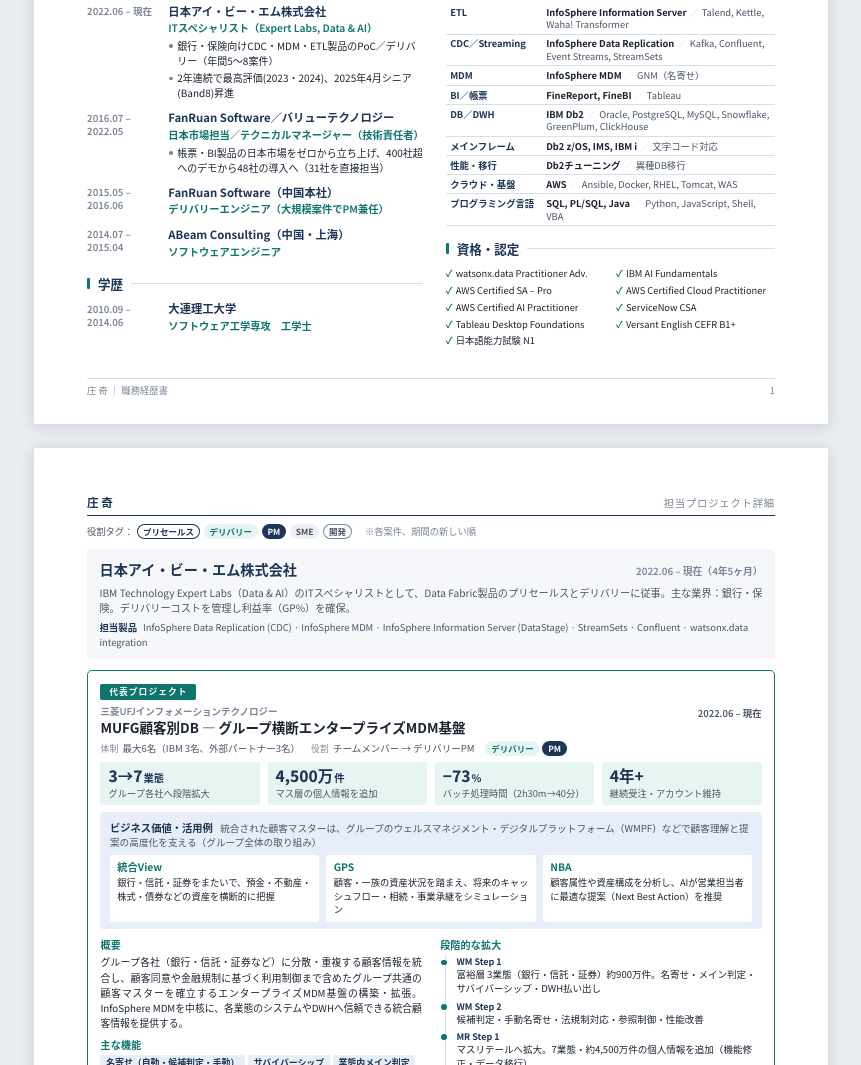
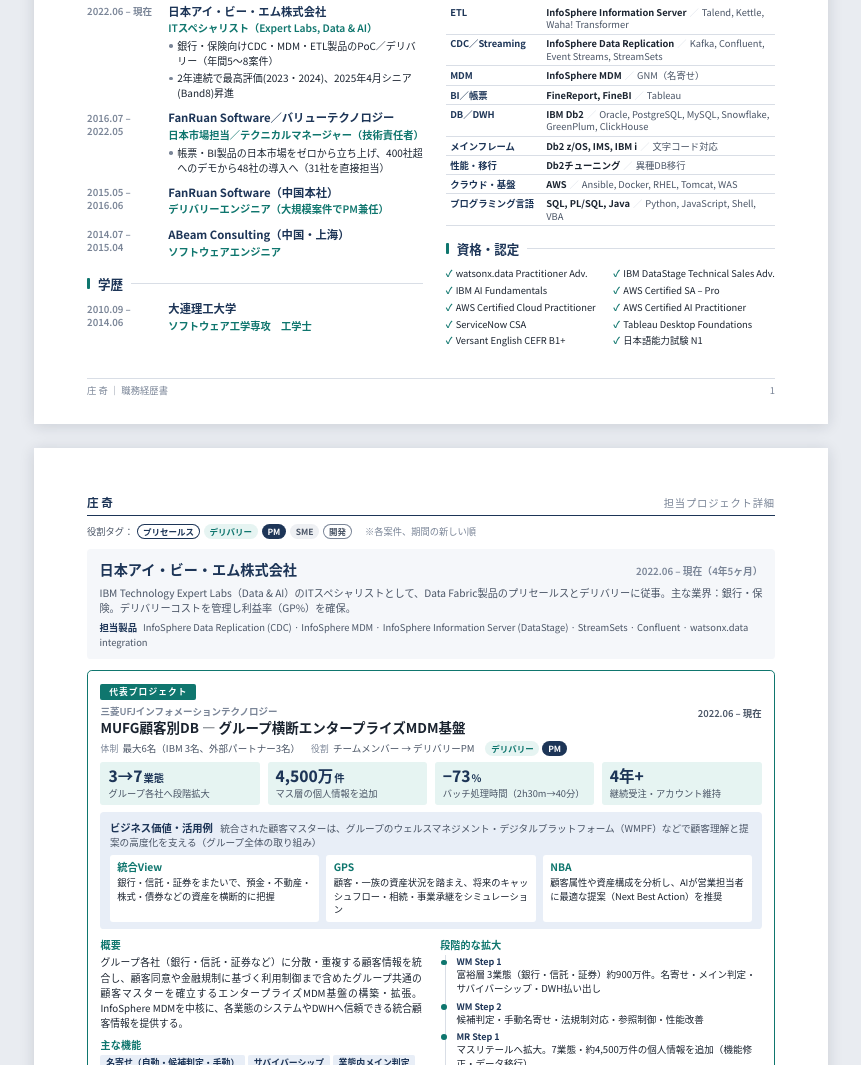
Before and after one commit to Shoki0214/Shoki0214.github.io, a plain HTML site: page index.html in a window 1280 px wide. Shown: the part 775-1840 px from the top of the page, without its empty margins (209-1070 px from the left). Drawn offline with Linux system fonts and the light colour scheme.

Commit message:
update homepage 202611161307

```diff
--- a/index.html
+++ b/index.html
@@ -277,6 +277,7 @@ html[lang=en] .car{grid-template-columns:20mm 1fr}
       <h3 class="sec"><span class="ja">資格・認定</span><span class="en">Certifications</span></h3>
       <ul class="certs">
         <li><a href="https://www.credly.com/badges/144a88c8-94cd-4933-87d1-cbc953b1516b" target="_blank" rel="noopener">watsonx.data Practitioner Adv.</a></li>
+        <li><a href="https://www.credly.com/badges/e639f983-91c3-4853-8267-2a7f88b184f0" target="_blank" rel="noopener">IBM DataStage Technical Sales Adv.</a></li>
         <li><a href="https://www.credly.com/badges/47770049-f237-46f5-b832-287df521c6a3" target="_blank" rel="noopener">IBM AI Fundamentals</a></li>
         <li><a href="https://www.credly.com/badges/64fb98fb-63d7-4170-943f-1bf475a72b65" target="_blank" rel="noopener">AWS Certified SA – Pro</a></li>
         <li><a href="https://www.credly.com/badges/7b4efe48-d5a3-40d4-b2d8-48fab57f8f06" target="_blank" rel="noopener">AWS Certified Cloud Practitioner</a></li>
```
